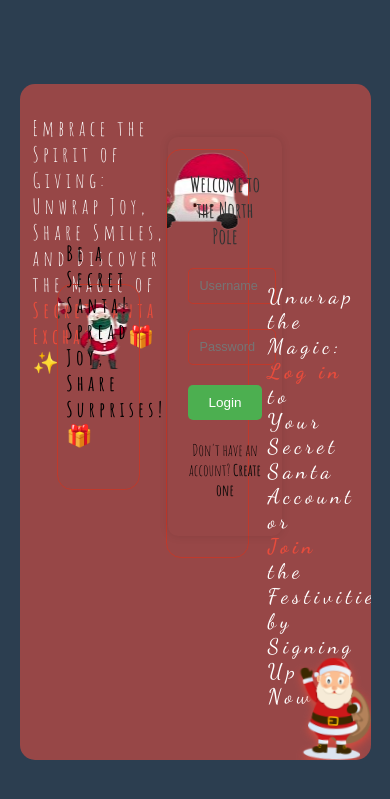
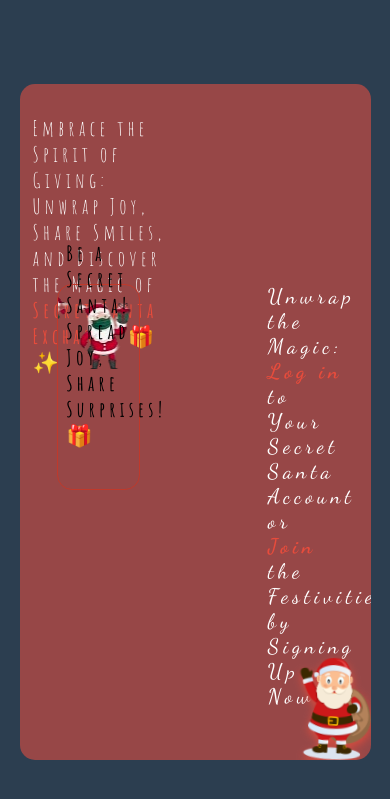
Before and after one commit to Gregory-Kimaru-K/Secret_Santa, a Flask app: page / in a window 390 px wide. Shown: the top 799 px of the page. Run offline with Flask 3, Linux system fonts and the light colour scheme.

Commit message:
Media query

```diff
--- a/app.py
+++ b/app.py
@@ -235,5 +235,5 @@ if __name__ == '__main__':
         db.create_all()
         # Enable HTTPS SSl (For testing not production)
 
-        # app.run(debug=False, host="0.0.0.0", port=5000)
-        app.run(debug=True)
+        app.run(debug=False, host="0.0.0.0", port=5000)
+        # app.run(debug=True)
--- a/static/style.css
+++ b/static/style.css
@@ -202,3 +202,27 @@ body {
                 transform: translateY(70vh);
             }
         }
+
+/* Default styles for larger screens */
+.login,
+.register {
+    display: flex;
+}
+
+/* Media query for small devices */
+@media screen and (max-width: 600px) {
+    /* Hide registration form by default on small screens */
+    .register {
+        display: none;
+    }
+
+    /* Show registration form when the screen is small and the registerWrapper is active */
+    #registerWrapper {
+        display: block !important;
+    }
+
+    /* Hide login form when the screen is small */
+    #loginWrapper {
+        display: none !important;
+    }
+}
```
